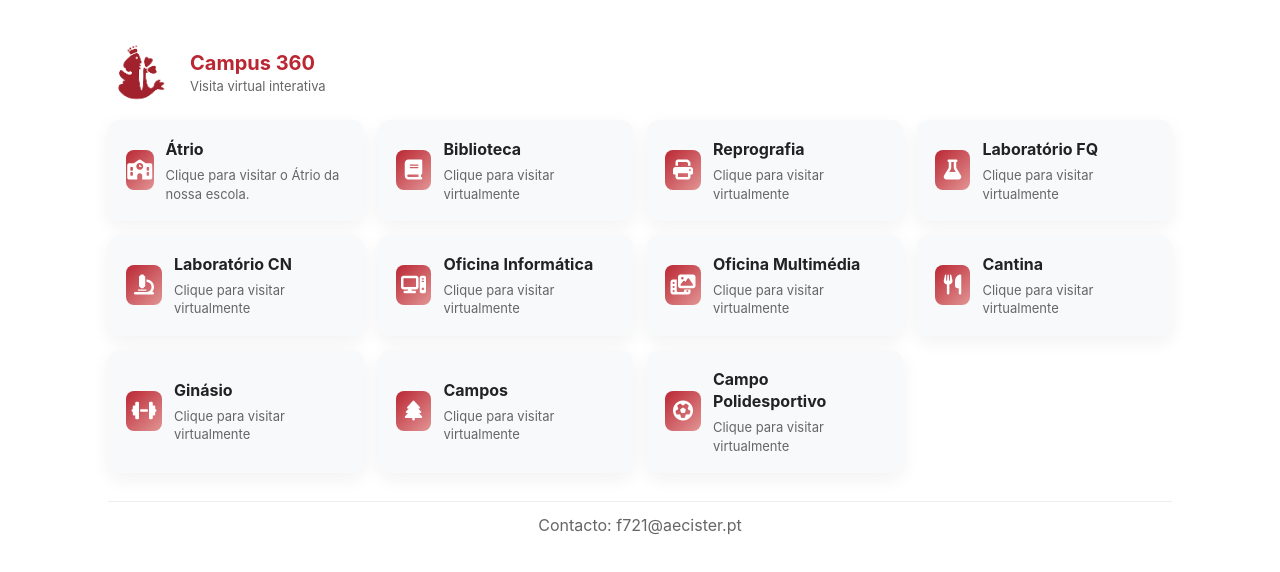
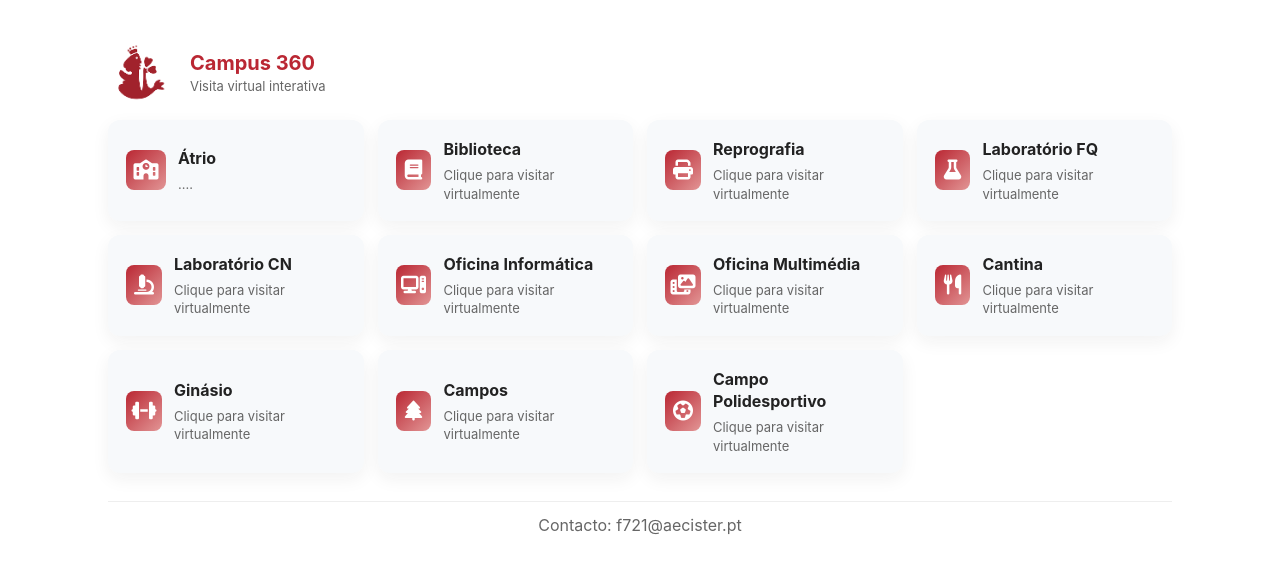
Before and after one commit to AlunoCTE/campus360, a plain HTML site: page index.html in a window 1280 px wide. Drawn offline with Linux system fonts and the light colour scheme.

Commit message:
Update index.html

```diff
--- a/index.html
+++ b/index.html
@@ -25,7 +25,7 @@
         <div class="grid">
           <a class="card" href="salas/atrio.html">
             <div class="icon"><i class="fa-solid fa-school"></i></div>
-            <div><h3>Átrio</h3><p>Clique para visitar o Átrio da nossa escola.</p></div>
+            <div><h3>Átrio</h3><p>....</p></div>
           </a>
           <a class="card" href="salas/biblioteca.html">
             <div class="icon"><i class="fa-solid fa-book"></i></div>
```
